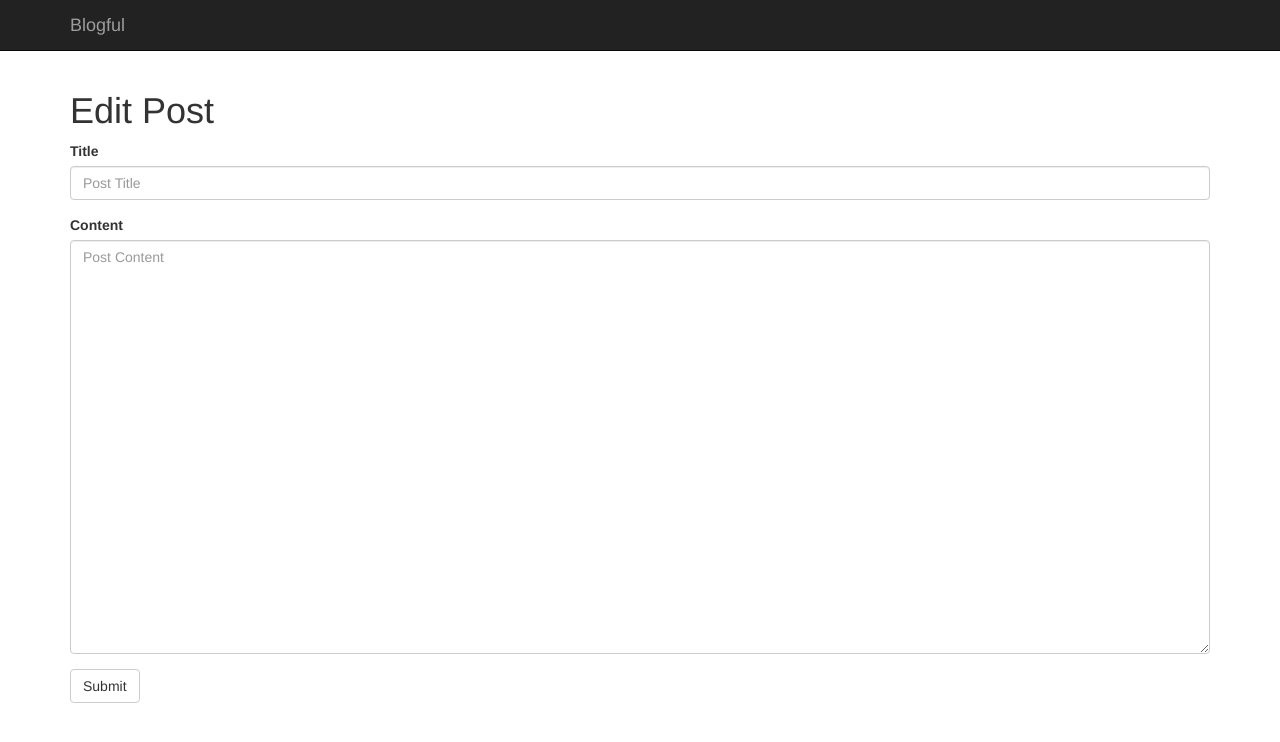
After one commit to DesPenny/blog, a Flask app: page /post/1/edit in a window 1280 px wide. The commit adds this page. Shown: the top 742 px of the page. Run offline with Flask 2, Linux system fonts and the light colour scheme; some libraries are stand-ins or nearby versions.

Commit message:
Edit and delete posts

```diff
--- /dev/null
+++ b/blog/templates/edit_post.html
@@ -0,0 +1,19 @@
+{% extends "base.html" %}
+
+{% block content %}
+<h1>
+    Edit Post
+</h1>
+
+<form role="form" method="POST">
+    <div class="form-group">
+        <label for="title">Title</label>
+        <input type="text" class="form-control" id="title" name="title" placeholder="Post Title" required>
+    </div>
+    <div class="form-group">
+        <label for="content">Content</label>
+        <textarea class="form-control" id="content" name="content" placeholder="Post Content" rows="20" required></textarea>
+    </div>
+    <button type="submit" class="btn btn-default">Submit</button>
+</form>
+{% endblock %}
--- a/blog/templates/macros.html
+++ b/blog/templates/macros.html
@@ -12,6 +12,12 @@
             <a href="/post/{{ post.id }}">{{ post.title }}</a>
         </h1>
         {{ post.content | safe }}
+        {{ post.id }}
+
+        <a href="/post/{{ post.id }}/edit"> Edit Post</a>
+        <form action="/post/{{ post.id }}/delete" method="post">
+        <button type="submit" value="remove">Delete</button>
+
     </div>
 </div>
 {% endmacro %}
--- a/blog/views.py
+++ b/blog/views.py
@@ -57,3 +57,23 @@ def post(postid=Post.id):
         post=post,
         postid=postid,
     )
+
+@app.route("/post/<postid>/edit", methods=["GET"])
+def edit_post_get(postid=Post.id):
+    return render_template("edit_post.html", post=post,postid=postid)
+
+@app.route("/post/<postid>/edit", methods=["POST"])
+def edit_post(postid):
+    title = request.form["title"]
+    content = mistune.markdown(request.form["content"])
+    session.query(Post).filter_by(id=postid).update(
+        {"title": title, "content": content}
+    )
+    session.commit()
+    return redirect(url_for("posts"))
+
+@app.route("/post/<postid>/delete", methods=["POST"])
+def delete_post(postid):
+    session.query(Post).filter_by(id=postid).delete()
+    session.commit()
+    return redirect(url_for("posts"))
```
Also changed, not shown: 1 other file.
